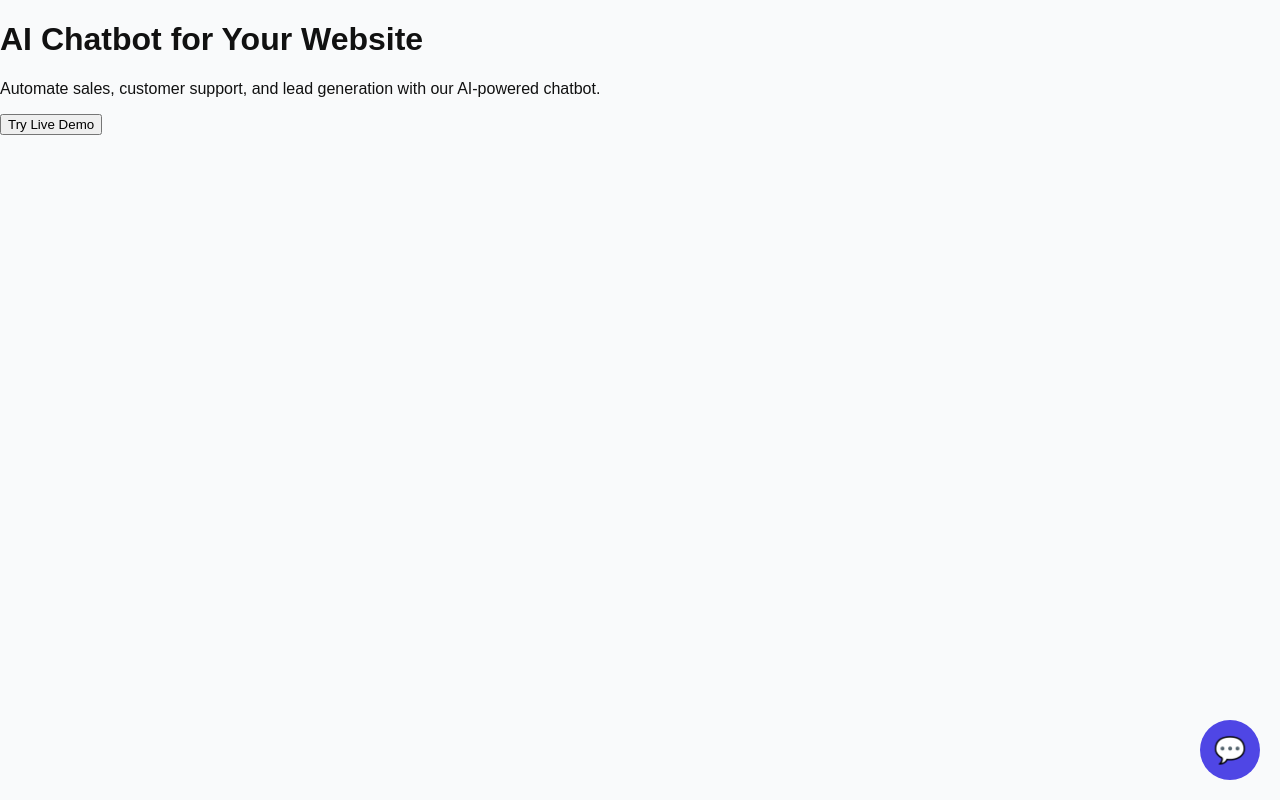
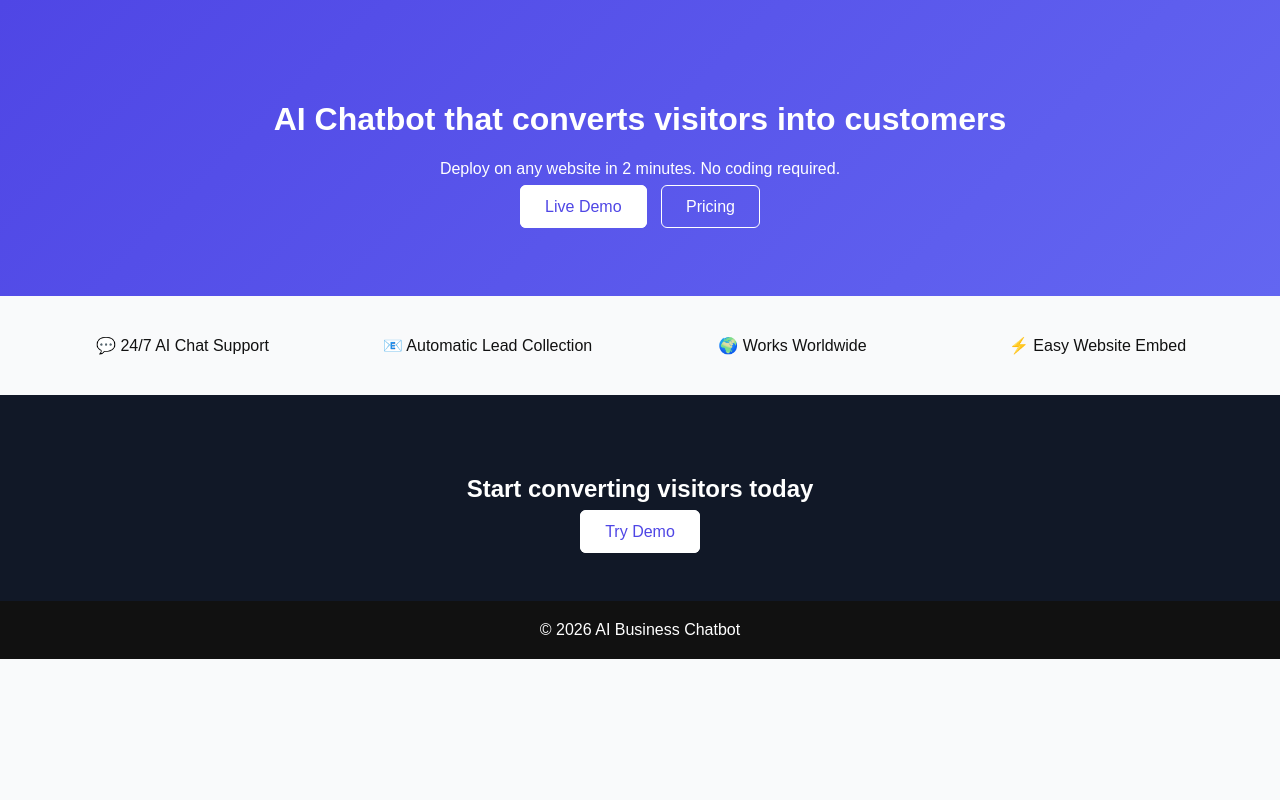
Before and after one commit to iamabubakarmalik/business-chatbot, a Flask app: page / in a window 1280 px wide. Run offline with Flask 3, Linux system fonts and the light colour scheme.

Commit message:
Website + production chatbot widget added

```diff
--- a/app.py
+++ b/app.py
@@ -52,6 +52,23 @@ def save_json(file, data):
 
 def error(msg, code=400):
     return jsonify({"success": False, "error": msg}), code
+
+def ensure_demo_client():
+    clients = load_json(CLIENT_FILE, {})
+    if "demo" not in clients:
+        clients["demo"] = {
+            "name": "Demo Business",
+            "email": "",
+            "password": "",
+            "plan": "demo",
+            "business": {
+                "industry": "SaaS",
+                "services": "AI Chatbot Demo",
+                "pricing": "Free demo",
+                "tone": "friendly"
+            }
+        }
+        save_json(CLIENT_FILE, clients)
 
 # ======================
 # AI REPLY
--- a/static/chatbot-widget.js
+++ b/static/chatbot-widget.js
@@ -1,6 +1,6 @@
 (function () {
-const CLIENT_ID = "bb88c1de";
-const USER_ID = "web-" + Math.random().toString(36).slice(2);
+  const CLIENT_ID = window.CHATBOT_CLIENT_ID || "demo";
+  const USER_ID = "web-" + Math.random().toString(36).slice(2);
 
   const bubble = document.createElement("div");
   bubble.innerText = "💬";
--- a/templates/index.html
+++ b/templates/index.html
@@ -1,23 +1,36 @@
 <!DOCTYPE html>
-<html>
+<html lang="en">
 <head>
-  <title>AI Chatbot for Businesses</title>
+  <meta charset="UTF-8" />
+  <title>AI Business Chatbot</title>
   <link rel="stylesheet" href="/static/style.css">
-  <link rel="stylesheet" href="/static/chatbot-widget.css">
 </head>
 <body>
 
-  <h1>AI Chatbot for Your Website</h1>
-  <p>
-    Automate sales, customer support, and lead generation
-    with our AI-powered chatbot.
-  </p>
+<header class="hero">
+  <h1>AI Chatbot that converts visitors into customers</h1>
+  <p>Deploy on any website in 2 minutes. No coding required.</p>
+  <div class="buttons">
+    <a href="/demo" class="btn primary">Live Demo</a>
+    <a href="/pricing" class="btn">Pricing</a>
+  </div>
+</header>
 
-  <a href="/demo">
-    <button>Try Live Demo</button>
-  </a>
+<section class="features">
+  <div>💬 24/7 AI Chat Support</div>
+  <div>📧 Automatic Lead Collection</div>
+  <div>🌍 Works Worldwide</div>
+  <div>⚡ Easy Website Embed</div>
+</section>
 
-  <!-- CHATBOT -->
-  <script src="/static/chatbot-widget.js"></script>
+<section class="cta">
+  <h2>Start converting visitors today</h2>
+  <a href="/demo" class="btn primary">Try Demo</a>
+</section>
+
+<footer>
+  © 2026 AI Business Chatbot
+</footer>
+
 </body>
 </html>
```
Also changed, not shown: templates/admin_panel.html (deleted, +0 -32 lines), 1 other file.
